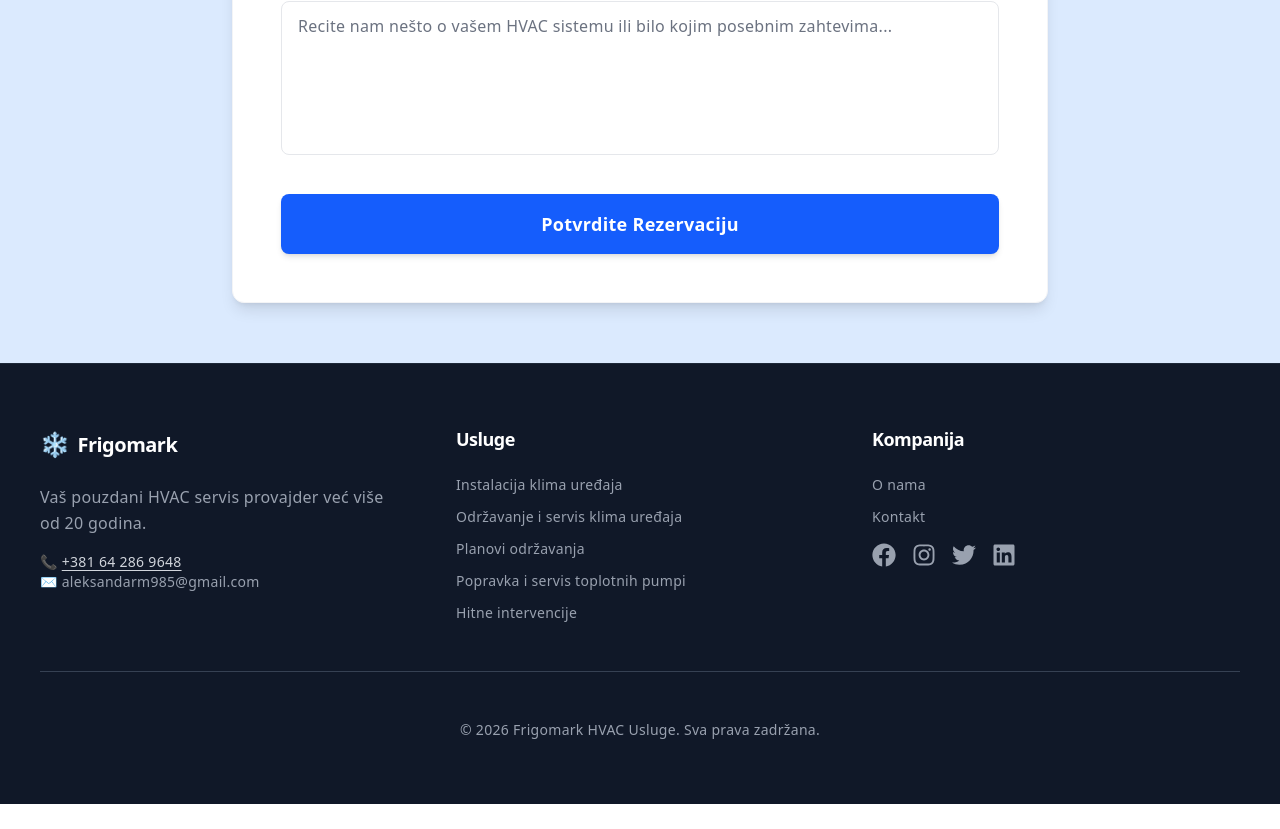
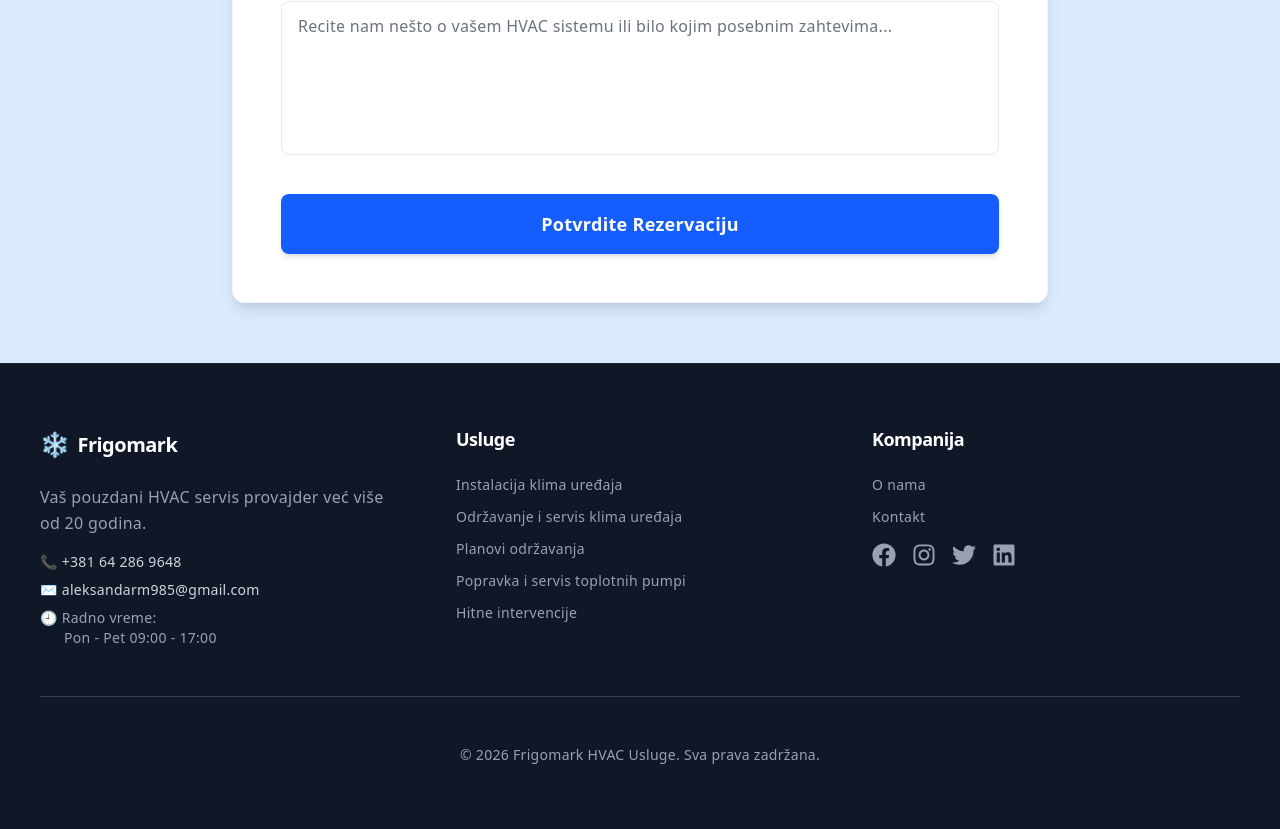
Before and after one commit to RaptorFF/next.js-frigo-mark-project, a Next.js app: page / in a window 1280 px wide. Shown: the part 4549-5378 px from the top of the page. Before the commit the page ends 5353 px from the top, so only its background shows below. Built offline with nearby package versions, Linux system fonts and the light colour scheme; no server answers.

Commit message:
Adding Working Hours in  Footer

```diff
--- a/app/_components/Footer.js
+++ b/app/_components/Footer.js
@@ -21,13 +21,26 @@ export default function Footer() {
               📞{" "}
               <a
                 href="tel:+381642869648"
-                className="inline-flex items-center rounded-md bg-blue-500/20 px-2 py-1 text-blue-200 underline underline-offset-3 decoration-2 hover:bg-blue-500/30 hover:text-white transition sm:bg-transparent sm:px-0 sm:py-0 sm:text-gray-300 sm:underline sm:decoration-1"
+                className="inline-flex items-center rounded-md bg-blue-500/20 px-2 py-1 text-blue-200 hover:bg-blue-500/30 hover:text-white transition sm:bg-transparent sm:px-0 sm:py-0 sm:text-gray-300"
                 aria-label="Pozovite broj +381 64 286 9648"
               >
                 +381 64 286 9648
               </a>
             </p>
-            <p className="text-gray-400 text-sm">✉️ aleksandarm985@gmail.com</p>
+            <p className="text-gray-400 text-sm mt-2">
+              ✉️{" "}
+              <a
+                href="mailto:aleksandarm985@gmail.com"
+                className="inline-flex items-center rounded-md bg-blue-500/20 px-2 py-1 text-blue-200 hover:bg-blue-500/30 hover:text-white transition sm:bg-transparent sm:px-0 sm:py-0 sm:text-gray-300"
+                aria-label="Pošaljite email na aleksandarm985@gmail.com"
+              >
+                aleksandarm985@gmail.com
+              </a>
+            </p>
+            <p className="text-gray-400 text-sm mt-2">
+              <span className="block">🕘 Radno vreme:</span>
+              <span className="block pl-6">Pon - Pet 09:00 - 17:00</span>
+            </p>
           </div>
 
           {/* Services */}
```
